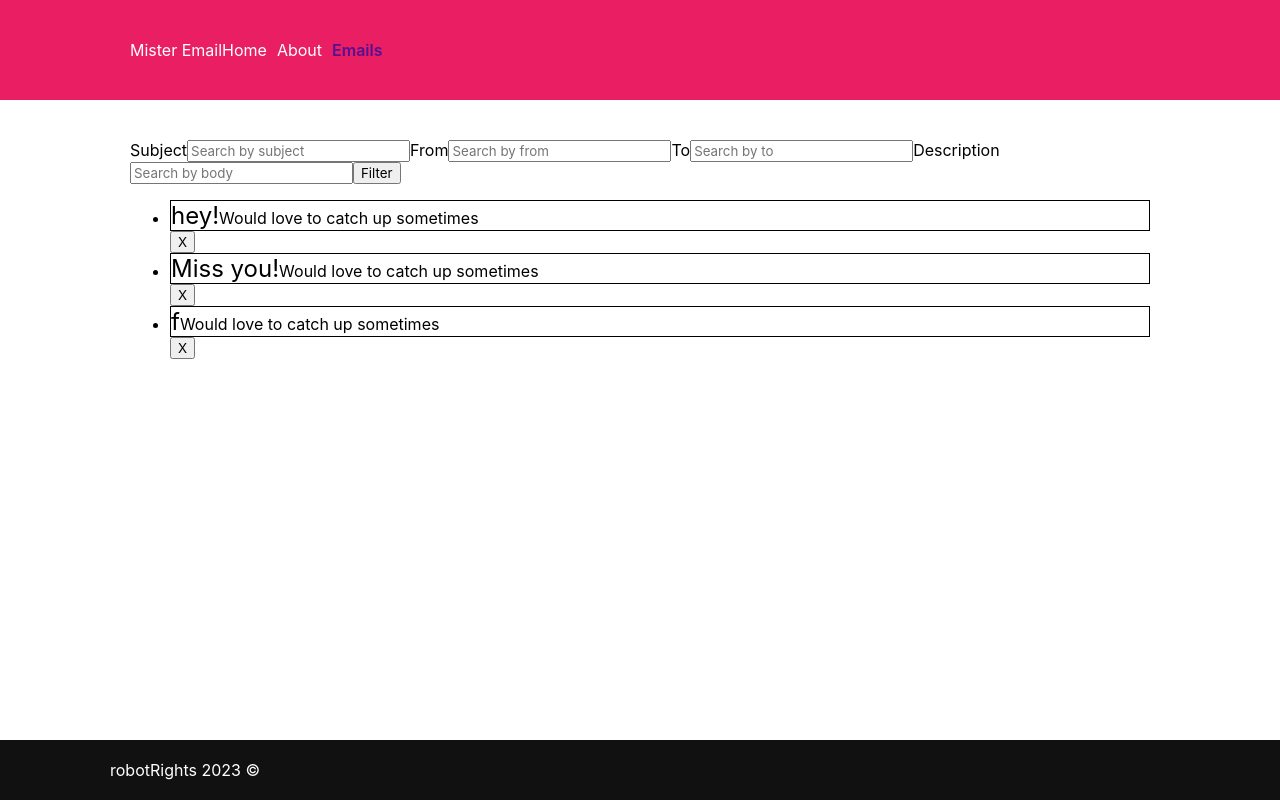
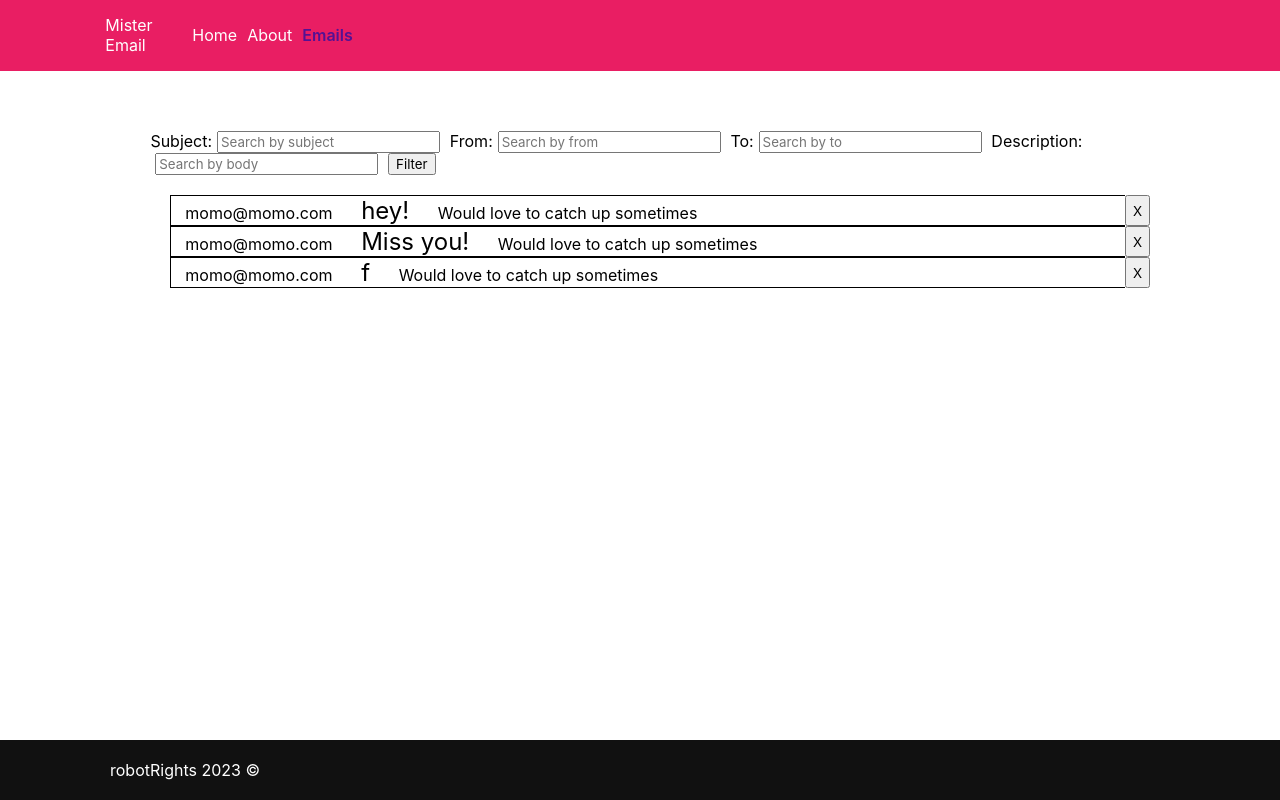
Before and after one commit to hodayaabu/mr-email, a React (Vite) app: page /#/emails in a window 1280 px wide. Built offline with nearby package versions, Linux system fonts and the light colour scheme.

Commit message:
style-emails

```diff
--- a/src/assets/css/cmps/app-header.css
+++ b/src/assets/css/cmps/app-header.css
@@ -7,6 +7,7 @@
 .app-header section.container {
     display: flex;
     align-items: center;
+    padding: 1%;
 
 }
 
--- /dev/null
+++ b/src/assets/css/cmps/email-filter.css
@@ -0,0 +1,8 @@
+.email-filter {
+    margin: 2%;
+}
+
+input {
+    margin-right: 1%;
+    margin-left: 0.5%;
+}
--- /dev/null
+++ b/src/assets/css/cmps/emailList.css
@@ -0,0 +1,11 @@
+.email-list {}
+
+.list-item {
+    text-decoration: none !important;
+    display: flex;
+
+}
+
+.email-actions {
+    display: flex;
+}
--- a/src/assets/css/pages/emailPreview.css
+++ b/src/assets/css/cmps/emailPreview.css
@@ -1,12 +1,16 @@
 .email-preview {
     border: 1px solid black;
+    border-right: none;
+    width: 100%;
 }
 
 .is-read {
     font-weight: bold;
 }
 
+.from,
 .subject,
 .body {
     display: inline;
+    margin: 1.5%;
 }
--- a/src/assets/css/index.css
+++ b/src/assets/css/index.css
@@ -6,7 +6,9 @@
 
 /* Pages */
 @import "./pages/home.css";
-@import "./pages/emailPreview.css";
 
 /* Components */
 @import "./cmps/app-header.css";
+@import "./cmps/emailPreview.css";
+@import "./cmps/emailList.css";
+@import "./cmps/email-filter.css";
--- a/src/comps/EmailFilter.jsx
+++ b/src/comps/EmailFilter.jsx
@@ -18,28 +18,28 @@ export function EmailFilter({ filterBy, onSetFilter }) {
     }
 
     return <form className="email-filter" onSubmit={onSubmitFilter}>
-        <label htmlFor="subject">Subject</label>
+        <label htmlFor="subject">Subject:</label>
         <input type="text" id="subject"
             placeholder="Search by subject"
             name="subject"
             onChange={handleChange}
             value={filterByToEdit.subject} />
 
-        <label htmlFor="from">From</label>
+        <label htmlFor="from">From:</label>
         <input type="text" id="from"
             placeholder="Search by from"
             name="from"
             onChange={handleChange}
             value={filterByToEdit.from} />
 
-        <label htmlFor="to">To</label>
+        <label htmlFor="to">To:</label>
         <input type="text" id="to"
             placeholder="Search by to"
             name="to"
             onChange={handleChange}
             value={filterByToEdit.to} />
 
-        <label htmlFor="body">Description</label>
+        <label htmlFor="body">Description:</label>
         <input type="text" id="body"
             placeholder="Search by body"
             name="body"
--- a/src/comps/EmailList.jsx
+++ b/src/comps/EmailList.jsx
@@ -6,11 +6,11 @@ export function EmailList({ emails, onRemove }) {
     return (
         <ul className="email-list">
             {
-                emails.map(email => <li key={email.id}>
+                emails.map(email => <li className="list-item" key={email.id}>
                     <EmailPreview email={email} />
-                    <div className="email-actions">
+                    <p className="email-actions">
                         <button onClick={() => onRemove(email.id)}>X</button>
-                    </div>
+                    </p>
                 </li>)
             }
         </ul>
--- a/src/comps/EmailPreview.jsx
+++ b/src/comps/EmailPreview.jsx
@@ -7,6 +7,7 @@ export function EmailPreview({ email }) {
 
     return <article className={"email-preview " + dynClass}>
         <Link to={`/email/${id}`}>
+            <p className="from">{email.from}</p>
             <h2 className="subject">{subject}</h2>
             <p className="body">{body}</p>
         </Link>
```
